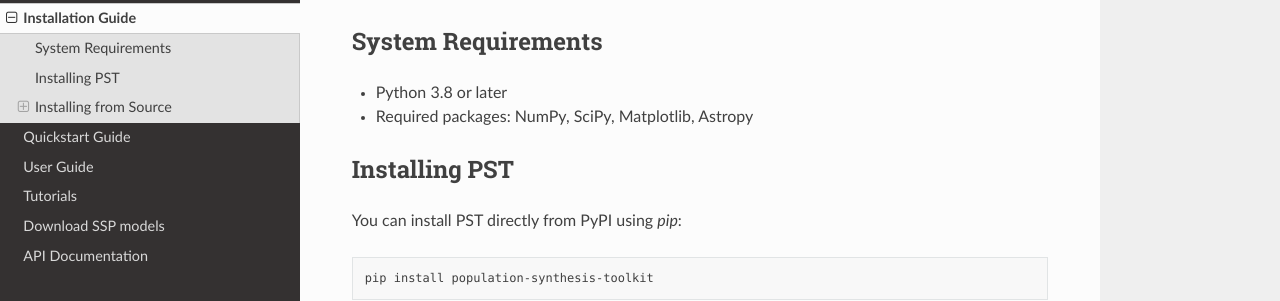
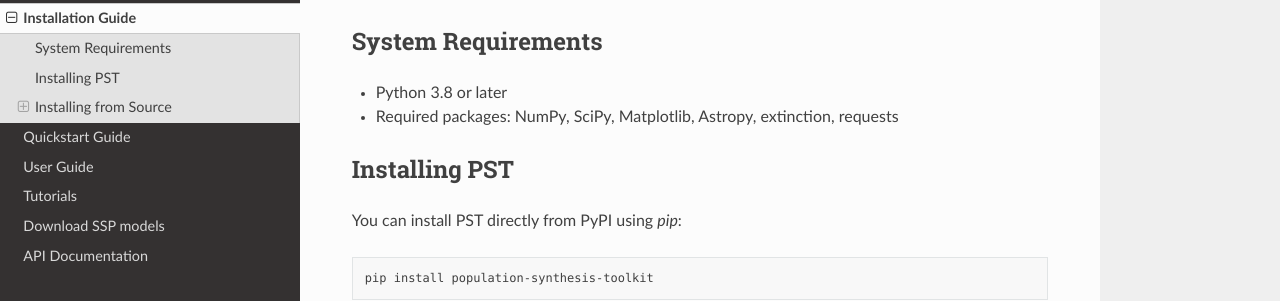
Before and after one commit to paranoya/population-synthesis-toolkit, a Sphinx documentation site: the page built from docs/source/installation.rst, in a window 1280 px wide and 1089 px high. Shown: the part 135-436 px from the top of the window. Built offline with Sphinx 7.4.7 and the Read the Docs theme 3.1.0, drawn with Linux system fonts in a browser that asks for light colours.

Commit message:
add additional requirements

```diff
--- a/docs/source/installation.rst
+++ b/docs/source/installation.rst
@@ -7,7 +7,7 @@ Installation Guide
 System Requirements
 ===================
 - Python 3.8 or later
-- Required packages: NumPy, SciPy, Matplotlib, Astropy
+- Required packages: NumPy, SciPy, Matplotlib, Astropy, extinction, requests
 
 Installing PST
 ================
```
